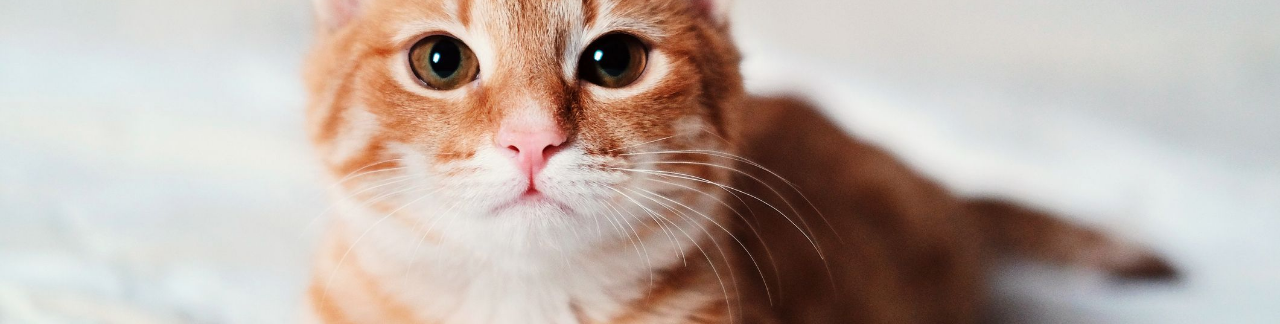
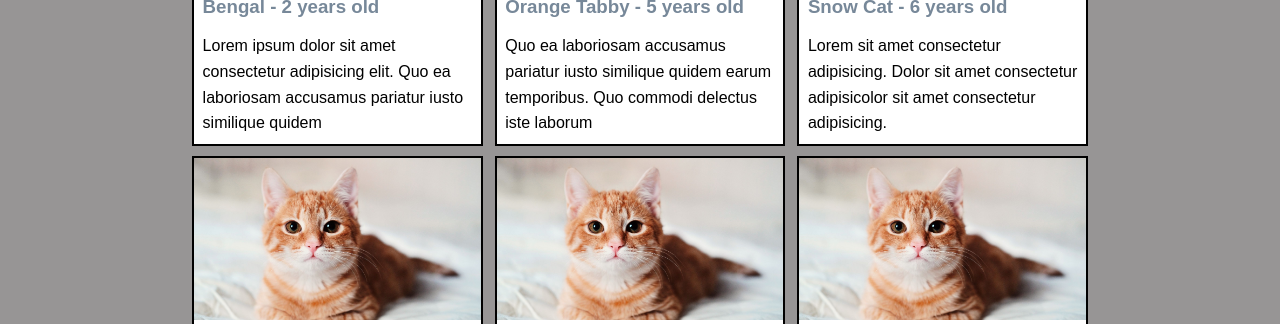
Before and after one commit to aryanjalali/cat-profiles-display, a plain HTML site: page index.html in a window 1280 px wide. Shown: the part 246-570 px from the top of the page. Drawn offline with Linux system fonts and the light colour scheme.

Commit message:
Fix CSS styling
Made page look pretty by adding css styling to the classes given in the
javascript.

```diff
--- a/index.html
+++ b/index.html
@@ -7,7 +7,7 @@
      <link rel="stylesheet" href="style.css">
 </head>
 <body>
-     <div id="main"></div>
+     <div id="main" class="container"></div>
 
      <script src="main.js"></script>
 </body>
--- a/style.css
+++ b/style.css
@@ -1,9 +1,9 @@
 /* Global Styling */
 body {
-     background-color:#fff;
-     color:blue;
+     background-color:#979595;
+     color:black;
      font-family:Arial, Helvetica, sans-serif;
-     font-size:1.6rem;
+     font-size:1rem;
      line-height:1.6em;
      margin:0;
      padding:0;
@@ -18,3 +18,28 @@ body {
 img {
      max-width:100%;
 }
+
+/* Main styling */
+#main {
+     display:flex;
+     flex-wrap:wrap;
+     margin-top:20px;
+     justify-content:space-between;
+     row-gap:10px;
+}
+
+.cat-card {
+     flex: 0 1 32%;
+     border:2px black solid;
+     background-color:#fff;
+     align-self:auto;
+}
+
+.cat-breed-age {
+     color: lightslategrey;
+}
+
+.cat-name, .cat-breed-age, .cat-description {
+     margin:1%;
+     padding:2%;
+}
```
